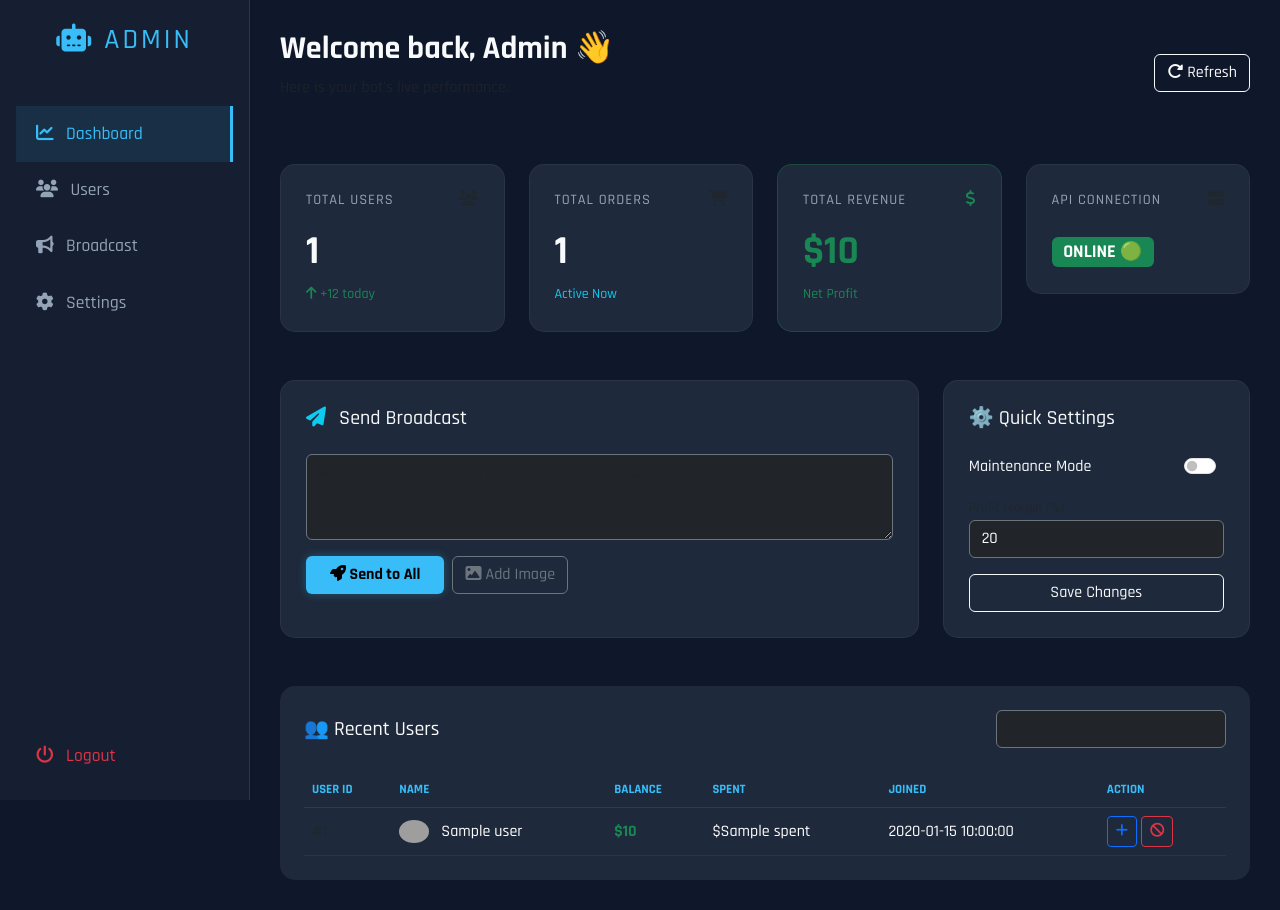
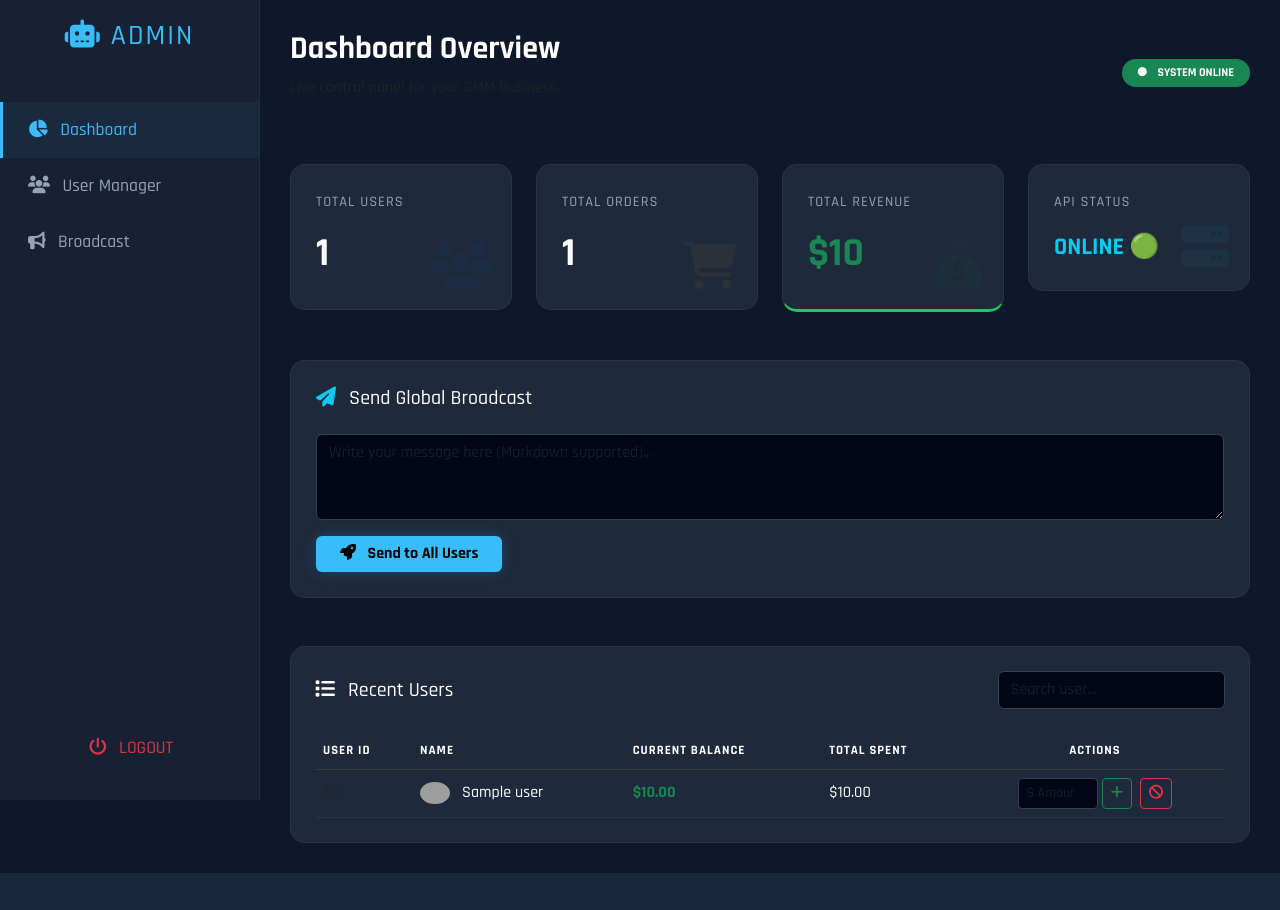
Before and after one commit to ome1111/Smmpanel, a Flask app: page /admin in a window 1280 px wide. After the commit the page ends 873 px from the top, so only its background shows below. Run offline with Flask 3, Linux system fonts and the light colour scheme; the visitor is signed in with stand-in values (Sample User, id 1); a database or web service that is not in the repository returns one stand-in record (values such as "Sample title"); grey boxes are pictures that could not be loaded.

Commit message:
Update admin.html

```diff
--- a/templates/admin.html
+++ b/templates/admin.html
@@ -4,16 +4,18 @@
     <meta charset="UTF-8">
     <meta name="viewport" content="width=device-width, initial-scale=1.0">
     <title>ULTIMATE SMM ADMIN</title>
+
     <link href="https://cdn.jsdelivr.net/npm/bootstrap@5.3.0/dist/css/bootstrap.min.css" rel="stylesheet">
-    <link href="https://fonts.googleapis.com/css2?family=Rajdhani:wght@500;700&display=swap" rel="stylesheet">
+    <link href="https://fonts.googleapis.com/css2?family=Rajdhani:wght@500;600;700&display=swap" rel="stylesheet">
     <link rel="stylesheet" href="https://cdnjs.cloudflare.com/ajax/libs/font-awesome/6.4.0/css/all.min.css">
 
     <style>
         :root {
-            --bg-dark: #0f172a;
-            --card-bg: #1e293b;
-            --neon-blue: #38bdf8;
-            --neon-green: #22c55e;
+            --bg-dark: #0f172a;       /* Deep Navy */
+            --card-bg: #1e293b;       /* Lighter Navy */
+            --neon-blue: #38bdf8;     /* Cyan */
+            --neon-green: #22c55e;    /* Green */
+            --neon-red: #ef4444;      /* Red */
             --text-main: #f8fafc;
             --text-muted: #94a3b8;
         }
@@ -22,89 +24,119 @@
             background-color: var(--bg-dark);
             color: var(--text-main);
             font-family: 'Rajdhani', sans-serif;
+            overflow-x: hidden;
         }
 
         /* Sidebar Styling */
         .sidebar {
             height: 100vh;
-            background: rgba(30, 41, 59, 0.5);
-            border-right: 1px solid rgba(255, 255, 255, 0.1);
+            width: 260px;
+            position: fixed;
+            top: 0;
+            left: 0;
+            background: rgba(30, 41, 59, 0.6);
             backdrop-filter: blur(10px);
-            position: fixed;
-            width: 250px;
+            border-right: 1px solid rgba(255, 255, 255, 0.05);
+            padding-top: 20px;
+            z-index: 1000;
         }
 
         .nav-link {
             color: var(--text-muted);
-            padding: 15px 20px;
+            padding: 15px 25px;
             font-size: 1.1rem;
             transition: 0.3s;
+            border-left: 3px solid transparent;
         }
 
         .nav-link:hover, .nav-link.active {
             color: var(--neon-blue);
-            background: rgba(56, 189, 248, 0.1);
-            border-right: 3px solid var(--neon-blue);
+            background: rgba(56, 189, 248, 0.05);
+            border-left: 3px solid var(--neon-blue);
         }
 
-        /* Main Content */
+        /* Main Content Area */
         .main-content {
-            margin-left: 250px;
+            margin-left: 260px;
             padding: 30px;
         }
 
-        /* Cards */
+        /* Stats Cards */
         .stat-card {
             background: var(--card-bg);
             border: 1px solid rgba(255, 255, 255, 0.05);
             border-radius: 15px;
             padding: 25px;
-            transition: transform 0.3s;
+            transition: transform 0.3s, box-shadow 0.3s;
+            position: relative;
+            overflow: hidden;
         }
-        .stat-card:hover { transform: translateY(-5px); box-shadow: 0 10px 30px rgba(0,0,0,0.5); }
+        .stat-card:hover {
+            transform: translateY(-5px);
+            box-shadow: 0 10px 30px rgba(0,0,0,0.3);
+            border-color: rgba(56, 189, 248, 0.3);
+        }
 
         .stat-title { font-size: 0.9rem; color: var(--text-muted); text-transform: uppercase; letter-spacing: 1px; }
         .stat-value { font-size: 2.5rem; font-weight: 700; color: var(--text-main); margin-top: 10px; }
+        .icon-bg { position: absolute; right: 20px; bottom: 20px; font-size: 3rem; opacity: 0.05; }
 
-        /* Table */
-        .custom-table {
-            background: var(--card-bg);
-            border-radius: 15px;
-            overflow: hidden;
+        /* Forms & Inputs */
+        .form-control, .form-control:focus {
+            background: #020617;
+            border: 1px solid #334155;
+            color: #fff;
         }
-        .table-dark { --bs-table-bg: var(--card-bg); }
-        th { color: var(--neon-blue) !important; text-transform: uppercase; font-size: 0.8rem; }
-        td { vertical-align: middle; border-bottom: 1px solid rgba(255,255,255,0.05); }
-
-        /* Buttons */
         .btn-neon {
             background: var(--neon-blue);
             color: #000;
             font-weight: bold;
             border: none;
-            box-shadow: 0 0 10px rgba(56, 189, 248, 0.3);
+            box-shadow: 0 0 15px rgba(56, 189, 248, 0.2);
         }
         .btn-neon:hover { background: #0ea5e9; color: #fff; }
 
-        /* Utilities */
-        .badge-vip { background: rgba(255, 215, 0, 0.1); color: #ffd700; border: 1px solid #ffd700; }
-        .badge-user { background: rgba(56, 189, 248, 0.1); color: var(--neon-blue); border: 1px solid var(--neon-blue); }
+        /* User Table */
+        .table-container {
+            background: var(--card-bg);
+            border-radius: 15px;
+            border: 1px solid rgba(255, 255, 255, 0.05);
+            overflow: hidden;
+        }
+        .table-dark { --bs-table-bg: var(--card-bg); }
+        th { color: var(--neon-blue); text-transform: uppercase; font-size: 0.8rem; letter-spacing: 1px; }
+        td { vertical-align: middle; border-bottom: 1px solid rgba(255,255,255,0.05); }
+
+        /* Mobile Responsive */
+        @media (max-width: 768px) {
+            .sidebar { width: 70px; padding-top: 10px; }
+            .sidebar span { display: none; }
+            .main-content { margin-left: 70px; padding: 15px; }
+            .stat-value { font-size: 1.8rem; }
+        }
     </style>
 </head>
 <body>
 
-    <div class="sidebar d-flex flex-column p-3">
-        <h3 class="text-center mb-5 mt-2" style="color: var(--neon-blue); letter-spacing: 3px;">
-            <i class="fa-solid fa-robot"></i> ADMIN
+    <div class="sidebar d-flex flex-column">
+        <h3 class="text-center mb-5" style="color: var(--neon-blue); letter-spacing: 2px;">
+            <i class="fa-solid fa-robot"></i> <span>ADMIN</span>
         </h3>
         <ul class="nav flex-column">
-            <li class="nav-item"><a href="#" class="nav-link active"><i class="fa-solid fa-chart-line me-2"></i> Dashboard</a></li>
-            <li class="nav-item"><a href="#users" class="nav-link"><i class="fa-solid fa-users me-2"></i> Users</a></li>
-            <li class="nav-item"><a href="#broadcast" class="nav-link"><i class="fa-solid fa-bullhorn me-2"></i> Broadcast</a></li>
-            <li class="nav-item"><a href="#settings" class="nav-link"><i class="fa-solid fa-gear me-2"></i> Settings</a></li>
+            <li class="nav-item">
+                <a href="#" class="nav-link active"><i class="fa-solid fa-chart-pie me-2"></i> <span>Dashboard</span></a>
+            </li>
+            <li class="nav-item">
+                <a href="#users" class="nav-link"><i class="fa-solid fa-users me-2"></i> <span>User Manager</span></a>
+            </li>
+            <li class="nav-item">
+                <a href="#broadcast" class="nav-link"><i class="fa-solid fa-bullhorn me-2"></i> <span>Broadcast</span></a>
+            </li>
         </ul>
-        <div class="mt-auto">
-            <a href="/logout" class="nav-link text-danger"><i class="fa-solid fa-power-off me-2"></i> Logout</a>
+        <div class="mt-auto mb-4">
+            <a href="/logout" class="nav-link text-danger text-center">
+                <i class="fa-solid fa-power-off me-2"></i> <span>LOGOUT</span>
+            </a>
         </div>
     </div>
 
@@ -112,103 +144,74 @@
 
         <div class="d-flex justify-content-between align-items-center mb-5">
             <div>
-                <h2 class="fw-bold">Welcome back, Admin 👋</h2>
-                <p class="text-muted">Here is your bot's live performance.</p>
+                <h2 class="fw-bold text-white">Dashboard Overview</h2>
+                <p class="text-muted">Live control panel for your SMM Business.</p>
             </div>
-            <button class="btn btn-outline-light"><i class="fa-solid fa-rotate-right"></i> Refresh</button>
+            <span class="badge bg-success px-3 py-2 rounded-pill"><i class="fa-solid fa-circle fa-xs me-2"></i> SYSTEM ONLINE</span>
         </div>
 
         <div class="row g-4 mb-5">
             <div class="col-md-3">
                 <div class="stat-card">
-                    <div class="d-flex justify-content-between">
-                        <span class="stat-title">Total Users</span>
-                        <i class="fa-solid fa-users text-muted"></i>
-                    </div>
+                    <span class="stat-title">Total Users</span>
                     <div class="stat-value">{{ stats.users }}</div>
-                    <small class="text-success"><i class="fa-solid fa-arrow-up"></i> +12 today</small>
+                    <i class="fa-solid fa-users icon-bg text-primary"></i>
                 </div>
             </div>
             <div class="col-md-3">
                 <div class="stat-card">
-                    <div class="d-flex justify-content-between">
-                        <span class="stat-title">Total Orders</span>
-                        <i class="fa-solid fa-cart-shopping text-muted"></i>
-                    </div>
+                    <span class="stat-title">Total Orders</span>
                     <div class="stat-value">{{ stats.orders }}</div>
-                    <small class="text-info">Active Now</small>
+                    <i class="fa-solid fa-cart-shopping icon-bg text-warning"></i>
                 </div>
             </div>
             <div class="col-md-3">
-                <div class="stat-card" style="border-color: rgba(34, 197, 94, 0.2);">
-                    <div class="d-flex justify-content-between">
-                        <span class="stat-title">Total Revenue</span>
-                        <i class="fa-solid fa-dollar-sign text-success"></i>
-                    </div>
+                <div class="stat-card" style="border-bottom: 3px solid var(--neon-green);">
+                    <span class="stat-title">Total Revenue</span>
                     <div class="stat-value text-success">${{ stats.revenue }}</div>
-                    <small class="text-success">Net Profit</small>
+                    <i class="fa-solid fa-sack-dollar icon-bg text-success"></i>
                 </div>
             </div>
             <div class="col-md-3">
                 <div class="stat-card">
-                    <div class="d-flex justify-content-between">
-                        <span class="stat-title">API Connection</span>
-                        <i class="fa-solid fa-server text-muted"></i>
-                    </div>
-                    <div class="stat-value" style="font-size: 1.5rem; margin-top: 20px;">
-                        <span class="badge bg-success">ONLINE 🟢</span>
-                    </div>
+                    <span class="stat-title">API Status</span>
+                    <div class="stat-value text-info" style="font-size: 1.5rem; margin-top: 15px;">{{ stats.api_status }}</div>
+                    <i class="fa-solid fa-server icon-bg text-info"></i>
                 </div>
             </div>
         </div>
 
-        <div class="row g-4 mb-5" id="broadcast">
-            <div class="col-md-8">
-                <div class="stat-card h-100">
-                    <h5 class="mb-4"><i class="fa-solid fa-paper-plane text-info me-2"></i> Send Broadcast</h5>
+        <div class="row mb-5" id="broadcast">
+            <div class="col-12">
+                <div class="stat-card">
+                    <h5 class="mb-4 text-white"><i class="fa-solid fa-paper-plane me-2 text-info"></i> Send Global Broadcast</h5>
                     <form action="/send_broadcast" method="POST">
-                        <textarea name="msg" class="form-control bg-dark text-white border-secondary mb-3" rows="3" placeholder="Write your message here (Markdown supported)..."></textarea>
-                        <div class="d-flex gap-2">
-                            <button type="submit" class="btn btn-neon px-4"><i class="fa-solid fa-rocket"></i> Send to All</button>
-                            <button type="button" class="btn btn-outline-secondary"><i class="fa-solid fa-image"></i> Add Image</button>
+                        <div class="mb-3">
+                            <textarea name="msg" class="form-control" rows="3" placeholder="Write your message here (Markdown supported)..." required></textarea>
                         </div>
+                        <button type="submit" class="btn btn-neon px-4">
+                            <i class="fa-solid fa-rocket me-2"></i> Send to All Users
+                        </button>
                     </form>
-                </div>
-            </div>
-            <div class="col-md-4">
-                <div class="stat-card h-100">
-                    <h5 class="mb-4">⚙️ Quick Settings</h5>
-                    <div class="d-flex justify-content-between align-items-center mb-3">
-                        <span>Maintenance Mode</span>
-                        <div class="form-check form-switch">
-                            <input class="form-check-input" type="checkbox" id="maintMode">
-                        </div>
-                    </div>
-                    <div class="mb-3">
-                        <label class="text-muted small">Profit Margin (%)</label>
-                        <input type="number" class="form-control bg-dark text-white border-secondary" value="20">
-                    </div>
-                    <button class="btn btn-outline-light w-100">Save Changes</button>
                 </div>
             </div>
         </div>
 
-        <div class="custom-table p-4" id="users">
+        <div class="table-container p-4" id="users">
             <div class="d-flex justify-content-between align-items-center mb-4">
-                <h5 class="m-0">👥 Recent Users</h5>
-                <input type="text" class="form-control bg-dark text-white border-secondary w-25" placeholder="Search user...">
+                <h5 class="text-white m-0"><i class="fa-solid fa-list me-2"></i> Recent Users</h5>
+                <input type="text" id="searchInput" class="form-control w-25" placeholder="Search user..." onkeyup="searchTable()">
             </div>
 
             <div class="table-responsive">
-                <table class="table table-dark table-hover mb-0">
+                <table class="table table-dark table-hover mb-0" id="userTable">
                     <thead>
                         <tr>
                             <th>User ID</th>
                             <th>Name</th>
-                            <th>Balance</th>
-                            <th>Spent</th>
-                            <th>Joined</th>
-                            <th>Action</th>
+                            <th>Current Balance</th>
+                            <th>Total Spent</th>
+                            <th class="text-center">Actions</th>
                         </tr>
                     </thead>
                     <tbody>
@@ -216,14 +219,27 @@
                         <tr>
                             <td><span class="text-muted">#{{ user._id }}</span></td>
                             <td>
-                                <img src="https://ui-avatars.com/api/?name={{ user.name }}&background=random" class="rounded-circle me-2" width="30">
+                                <img src="https://ui-avatars.com/api/?name={{ user.name }}&background=random&color=fff" class="rounded-circle me-2" width="30">
                                 {{ user.name }}
                             </td>
-                            <td class="text-success fw-bold">${{ user.balance }}</td>
-                            <td>${{ user.spent }}</td>
-                            <td>{{ user.joined_at }}</td> <td>
-                                <button class="btn btn-sm btn-outline-primary" title="Add Balance"><i class="fa-solid fa-plus"></i></button>
-                                <button class="btn btn-sm btn-outline-danger" title="Ban User"><i class="fa-solid fa-ban"></i></button>
+                            <td>
+                                <span class="fw-bold text-success">${{ "%.2f"|format(user.balance) }}</span>
+                            </td>
+                            <td>${{ "%.2f"|format(user.spent) }}</td>
+                            <td class="text-center">
+                                <div class="d-flex justify-content-center gap-2">
+
+                                    <form action="/add_balance/{{ user._id }}" method="POST" class="d-flex">
+                                        <input type="number" name="amount" step="0.01" class="form-control form-control-sm" style="width: 80px;" placeholder="$ Amount" required>
+                                        <button type="submit" class="btn btn-sm btn-outline-success ms-1" title="Add Funds">
+                                            <i class="fa-solid fa-plus"></i>
+                                        </button>
+                                    </form>
+
+                                    <a href="/ban_user/{{ user._id }}" class="btn btn-sm btn-outline-danger" title="Ban User" onclick="return confirm('Are you sure you want to BAN this user?');">
+                                        <i class="fa-solid fa-ban"></i>
+                                    </a>
+                                </div>
                             </td>
                         </tr>
                         {% endfor %}
@@ -234,6 +250,26 @@
 
     </div>
 
+    <script>
+        function searchTable() {
+            var input, filter, table, tr, td, i, txtValue;
+            input = document.getElementById("searchInput");
+            filter = input.value.toUpperCase();
+            table = document.getElementById("userTable");
+            tr = table.getElementsByTagName("tr");
+            for (i = 0; i < tr.length; i++) {
+                td = tr[i].getElementsByTagName("td")[1]; // Search by Name
+                if (td) {
+                    txtValue = td.textContent || td.innerText;
+                    if (txtValue.toUpperCase().indexOf(filter) > -1) {
+                        tr[i].style.display = "";
+                    } else {
+                        tr[i].style.display = "none";
+                    }
+                }
+            }
+        }
+    </script>
     <script src="https://cdn.jsdelivr.net/npm/bootstrap@5.3.0/dist/js/bootstrap.bundle.min.js"></script>
 </body>
 </html>
```
